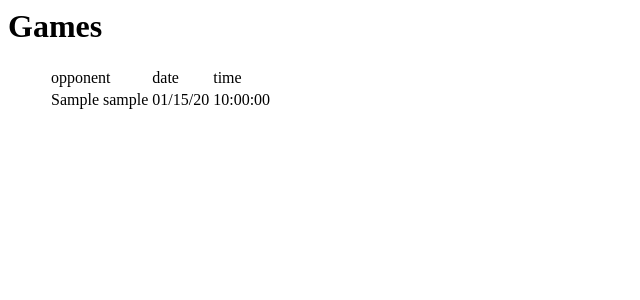
After one commit to robbykanyur/ticket-manager, a Django app: page /schedule/1/1/ in a window 1280 px wide. The commit adds this page. Shown: the top 300 px of the page, without its empty margins (0-640 px from the left). Run offline with Django 3.2, Linux system fonts and the light colour scheme; a user stored in the database is signed in; tables that the repository leaves empty hold one stand-in row (values such as "Sample post").

Commit message:
Added page to show a team's schedule

```diff
--- a/manager/models.py
+++ b/manager/models.py
@@ -28,10 +28,17 @@ class Game (models.Model):
     team = models.ForeignKey(Team, null=True, on_delete=models.SET_NULL)
     opponent = models.ForeignKey(Team, null=True, on_delete=models.SET_NULL,
                                  related_name="+")
-    game_date = models.DateTimeField(null=True)
+    date = models.DateTimeField(null=True)
+
+    def date_only(self):
+        return self.date.strftime("%x")
+
+    def time_only(self):
+        return self.date.strftime("%X")
 
     def game_quality(self):
-        home_index = 1000000 - self.team.championship_odds
-        away_index = 1000000 - self.opponent.championship_odds
+        return self.team.championship_odds * self.opponent.championship_odds
 
-        return math.floor((home_index * away_index) / 10000000000)
+    def __str__(self):
+        formatted_date = self.date.strftime("%x")
+        return ("%s at %s on %s" % (self.opponent, self.team, formatted_date))
--- a/manager/templates/manager/select_team.html
+++ b/manager/templates/manager/select_team.html
@@ -2,7 +2,7 @@
     <h1>Select your teams</h1>
     <ul>
         {% for team in teams %}
-            <li><a href="/select/nfl/{{team.abbreviation|lower}}">{{team.display_name}}</a></li>
+        <li><a href="/games/{{league.abbreviation|lower}}/{{team.abbreviation|lower}}">{{team.display_name}}</a></li>
         {% endfor %}
     </ul>
 {% endif %}
--- /dev/null
+++ b/manager/templates/manager/show_games.html
@@ -0,0 +1,19 @@
+{% if games %}
+    <h1>Games</h1>
+    <ul>
+        <table>
+            <tr>
+                <td>opponent</td>
+                <td>date</td>
+                <td>time</td>
+            </tr>
+            {% for game in games %}
+                <tr>
+                    <td>{{ game.opponent }}</td>
+                    <td>{{ game.date_only }}</td>
+                    <td>{{ game.time_only }}</td>
+                </tr>
+            {% endfor %}
+        </table>
+    </ul>
+{% endif %}
--- /dev/null
+++ b/manager/templates/registration/login.html
@@ -0,0 +1,6 @@
+<h2>Login</h2>
+<form method="post">
+    {% csrf_token %}
+    {{ form.as_p }}
+    <button type="submit">Login</button>
+</form>
--- /dev/null
+++ b/manager/templates/registration/register.html
@@ -0,0 +1,5 @@
+<form method="post">
+    {%csrf_token%}
+    {{ form.as_p }}
+    <button type="submit">Register</button>
+</form>
--- a/manager/urls.py
+++ b/manager/urls.py
@@ -1,8 +1,11 @@
-from django.urls import path
+from django.urls import path, include
 from . import views
 
 urlpatterns = [
     path('', views.index, name='index'),
-    path('select', views.select_league, name='select_league'),
-    path('select/nfl', views.select_team, name='select_team'),
+    path('add', views.select_league, name='add_league'),
+    path('add/<str:league>/', views.select_team, name='select_team'),
+    path('schedule/<str:league>/<str:team>/', views.show_games, name='show_games'),
+    path('account/', include('django.contrib.auth.urls')),
+    path('account/register', views.register, name='register'),
 ]
--- a/manager/views.py
+++ b/manager/views.py
@@ -1,23 +1,46 @@
 from django.http import HttpResponse
-from django.template import loader
+from django.shortcuts import redirect, render
+from django.contrib.auth.forms import UserCreationForm
+from django.contrib.auth.decorators import login_required
 
-from .models import League, Team
+from .models import League, Team, Game
 
 
+@login_required
 def index(request):
     return HttpResponse('hello world')
 
 
+def register(request):
+    if request.method == 'POST':
+        f = UserCreationForm(request.POST)
+        if f.is_valid():
+            f.save()
+            return redirect('index')
+
+    f = UserCreationForm()
+    context = {'form': f}
+    return render(request, 'registration/register.html', context)
+
+
+@login_required
 def select_league(request):
-    template = loader.get_template('manager/select_league.html')
     leagues = League.objects.all()
     context = {'leagues': leagues}
-    return HttpResponse(template.render(context, request))
+    return render(request, 'manager/select_league.html', context)
 
 
-def select_team(request):
-    template = loader.get_template('manager/select_team.html')
-    teams = Team.objects.filter(league__abbreviation__contains="NFL")
+@login_required
+def select_team(request, league):
+    league = League.objects.get(abbreviation=league.upper())
+    teams = Team.objects.filter(league__abbreviation__contains=league)
     sorted_teams = sorted(teams, key=lambda t: t.display_name())
-    context = {'teams': sorted_teams}
-    return HttpResponse(template.render(context, request))
+    context = {'teams': sorted_teams, 'league': league}
+    return render(request, 'manager/select_team.html', context)
+
+
+@login_required
+def show_games(request, league, team):
+    games = Game.objects.all()
+    context = {'games': games}
+    return render(request, 'manager/show_games.html', context)
--- a/tickets/settings.py
+++ b/tickets/settings.py
@@ -119,3 +119,8 @@ USE_TZ = True
 # https://docs.djangoproject.com/en/2.2/howto/static-files/
 
 STATIC_URL = '/static/'
+
+# Custom settings
+LOGIN_REDIRECT_URL = '/'
+LOGOUT_REDIRECT_URL = '/'
+LOGIN_URL = '/account/login'
```
Also changed, not shown: manager/migrations/0004_auto_20191112_2354.py (added).
